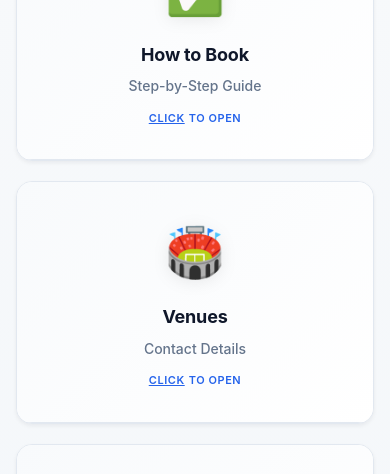
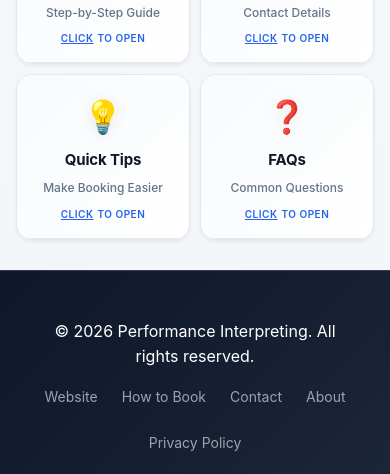
Before and after one commit to performinterp/pi-events-v9, a plain HTML site: page booking-guide.html in a window 390 px wide. Shown: the part 737-1211 px from the top of the page. Drawn offline with Linux system fonts and the light colour scheme; a script that the page names is missing.

Commit message:
Condense booking guide cards, 2x2 grid on mobile (v1.9.25)
- Reduce sections-grid padding and card padding for less white space
- Mobile: 2x2 grid instead of single column — all 4 cards visible at once
- Smaller icons and tighter text on mobile

Co-Authored-By: Claude Opus 4.6 <noreply@anthropic.com>

```diff
--- a/booking-guide.html
+++ b/booking-guide.html
@@ -58,12 +58,12 @@
 
         /* Override sections grid padding */
         .sections-grid {
-            padding: 60px 20px 80px;
+            padding: 30px 20px 40px;
             max-width: 1200px;
             margin: 0 auto;
             display: grid;
             grid-template-columns: repeat(4, 1fr);
-            gap: 20px;
+            gap: 16px;
         }
 
         .section-card {
@@ -89,15 +89,15 @@
         .section-header {
             background: linear-gradient(135deg, #F8FAFC 0%, #FFFFFF 100%);
             color: #0F172A;
-            padding: 32px 20px;
+            padding: 20px 16px;
             text-align: center;
             position: relative;
             border-bottom: 1px solid #E2E8F0;
         }
 
         .section-icon {
-            font-size: 3rem;
-            margin-bottom: 12px;
+            font-size: 2.5rem;
+            margin-bottom: 8px;
             display: block;
             filter: drop-shadow(0 2px 8px rgba(0, 0, 0, 0.08));
         }
@@ -691,8 +691,38 @@
 
         @media (max-width: 768px) {
             .sections-grid {
-                grid-template-columns: 1fr;
-                padding: 40px 16px 60px;
+                grid-template-columns: 1fr 1fr;
+                padding: 20px 16px 30px;
+                gap: 12px;
+            }
+
+            .section-header {
+                padding: 16px 12px;
+            }
+
+            .section-icon {
+                font-size: 2rem;
+                margin-bottom: 6px;
+            }
+
+            .section-title {
+                font-size: 15px;
+            }
+
+            .section-subtitle {
+                font-size: 12px;
+            }
+
+            .click-hint {
+                font-size: 10px;
+                margin-top: 8px;
+            }
+        }
+
+        @media (max-width: 400px) {
+            .sections-grid {
+                grid-template-columns: 1fr 1fr;
+                gap: 10px;
             }
         }
 
```
